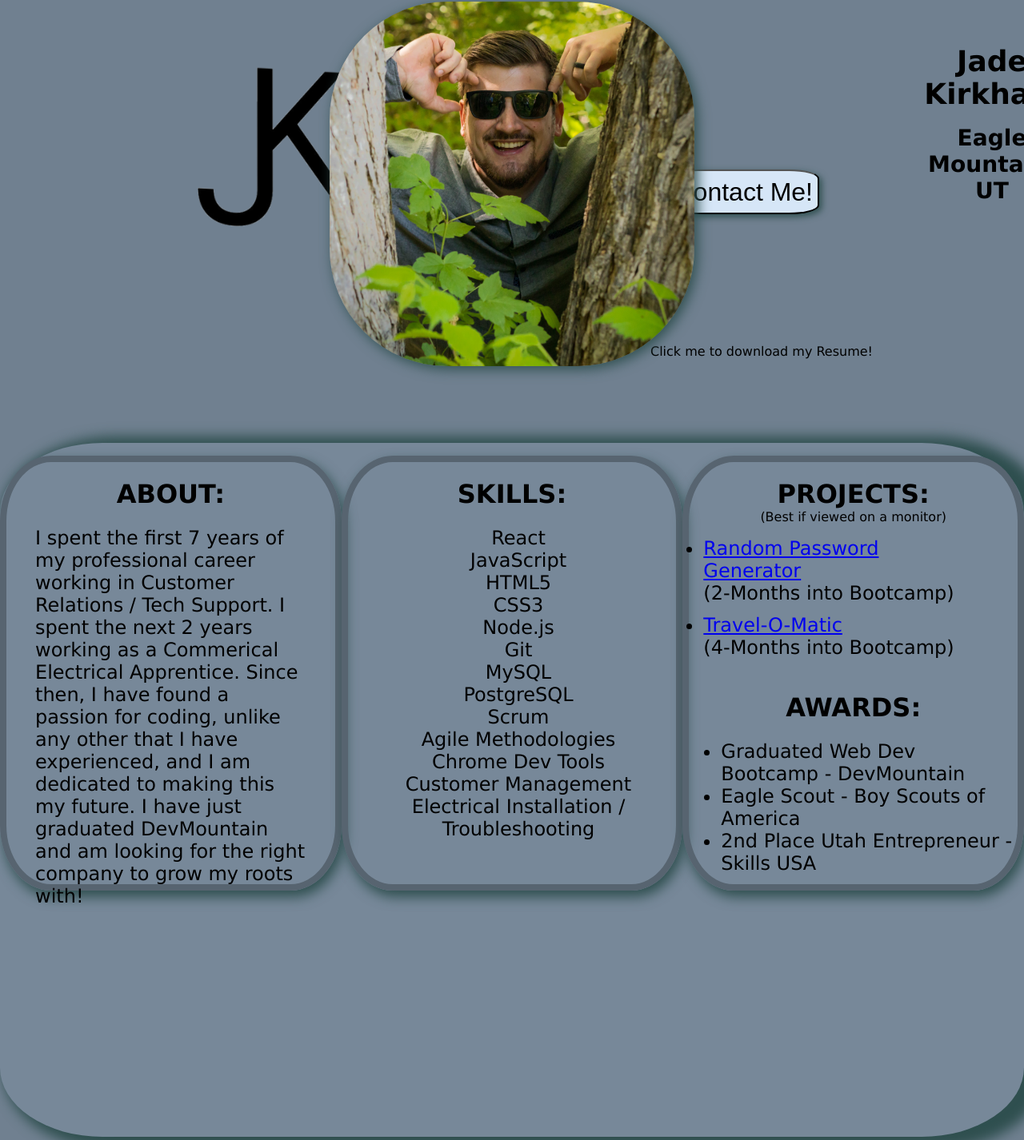
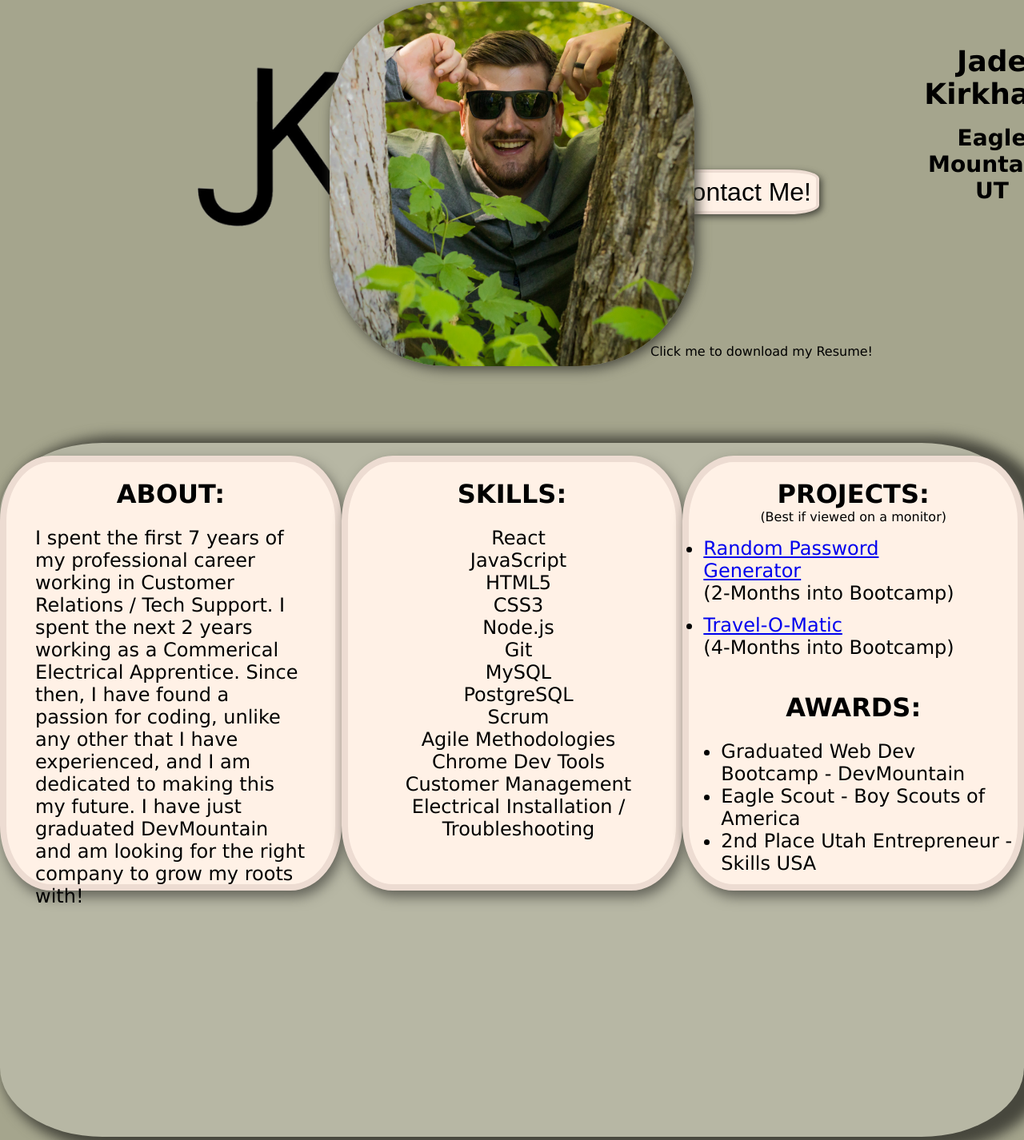
Before and after one commit to JaLeeKi/myPortfolio, a React (Create React App) app: page / in a window 1280 px wide. Shown: the part 298-1724 px from the top of the page at 80% size. Built offline with nearby package versions, Linux system fonts and the light colour scheme.

Commit message:
color changes

```diff
--- a/src/index.css
+++ b/src/index.css
@@ -3,7 +3,7 @@ body {
   height: 100%;
   width: 100%;
   margin: 0em;
-  background-color: slategray;
+  background-color: #a5a58d;
   font-family: Verdana, Geneva, Tahoma, sans-serif;
 }
 
@@ -32,9 +32,10 @@ body {
   border-radius: 20%;
   font-size: xx-large;
   font-weight: 500;
-  background-color: rgb(214, 230, 247);
-  box-shadow: 0.1em 0.1em 0.25em darkslategray;
+  box-shadow: 0.1em 0.1em 0.25em #47473d;
   margin-top: 9em;
+  border: solid #eddcd2 0.15em;
+  background-color: #fff1e6;
 }
 
 .contactBtn:hover {
@@ -44,7 +45,7 @@ body {
 }
 
 .content {
-  background-color: slategray;
+  background-color: #a5a58d;
   display: flex;
   flex-direction: column;
   align-items: center;
@@ -85,13 +86,13 @@ body {
   width: 28.5em;
   border-radius: 32.25%;
   margin-bottom: 5.75em;
-  box-shadow: 0.25em 0.25em 1em darkslategray;
+  box-shadow: 0.25em 0.25em 1em #47473d;
   margin-top: 18.75em;
 }
 
 .profilePic:hover {
   cursor: pointer;
-  box-shadow: 0.75em 0.75em 1em darkslategray;
+  box-shadow: 0.75em 0.75em 1em #47473d;
 }
 
 .picDesc {
@@ -101,8 +102,8 @@ body {
 }
 
 .middleContent {
-  box-shadow: 1em 0.25em 1em 0.75em darkslategray;
-  background-color: lightslategray;
+  box-shadow: 1em 0.25em 1em 0.75em #47473d;
+  background-color: #b7b7a4;
   border-radius: 10%;
   width: 100%;
   height: 54.25em;
@@ -124,18 +125,19 @@ body {
 .attrAbout {
   display: flex;
   flex-direction: column;
-  border: solid rgb(87, 100, 112) 0.5em;
+  border: solid #eddcd2 0.5em;
+  background-color: #fff1e6;
   border-radius: 15%;
   width: 30em;
   align-items: center;
   height: 33em;
-  box-shadow: 0.25em 0.5em 1em darkslategray;
+  box-shadow: 0.25em 0.5em 1em #64645a;
   transition-property: height, margin-top;
   transition-duration: 0.5s, 0.75s;
 }
 
 .attrAbout:hover {
-  box-shadow: 1em 1em 1em darkslategray;
+  box-shadow: 1em 1em 1em #64645a;
   height: 45em;
   margin-top: 3em;
 }
@@ -150,19 +152,20 @@ body {
 .attrSkills {
   display: flex;
   flex-direction: column;
-  border: solid rgb(87, 100, 112) 0.5em;
+  border: solid #eddcd2 0.5em;
+  background-color: #fff1e6;
   border-radius: 15%;
   width: 30em;
   align-items: center;
   height: 33em;
   text-align: center;
-  box-shadow: 0.25em 0.5em 1em darkslategray;
+  box-shadow: 0.25em 0.5em 1em #64645a;
   transition-property: height, margin-top;
   transition-duration: 0.5s, 0.75s;
 }
 
 .attrSkills:hover {
-  box-shadow: 1em 1em 1em darkslategray;
+  box-shadow: 1em 1em 1em #64645a;
   height: 45em;
   margin-top: 3em;
 }
@@ -183,18 +186,19 @@ body {
 .attrProjectsAndAwards {
   display: flex;
   flex-direction: column;
-  border: solid rgb(87, 100, 112) 0.5em;
+  border: solid #eddcd2 0.5em;
+  background-color: #fff1e6;
   border-radius: 15%;
   width: 30em;
   height: 33em;
   align-items: center;
-  box-shadow: 0.25em 0.5em 1em darkslategray;
+  box-shadow: 0.25em 0.5em 1em #64645a;
   transition-property: height, margin-top;
   transition-duration: 0.5s, 0.75s;
 }
 
 .attrProjectsAndAwards:hover {
-  box-shadow: 1em 1em 1em darkslategray;
+  box-shadow: 1em 1em 1em #64645a;
   height: 45em;
   margin-top: 3em;
 }
@@ -239,7 +243,7 @@ body {
   display: flex;
   flex-direction: row;
   justify-content: center;
-  background-color: slategray;
+  background-color: #a5a58d;
   width: 100%;
   margin-top: 0.25em;
 }
--- a/src/views/ContactMe.css
+++ b/src/views/ContactMe.css
@@ -58,16 +58,16 @@
   width: 30.98em;
   /* border: solid green 5px; */
   margin-left: 14em;
-  background-color: lightslategray;
+  background-color: #b7b7a4;
   border-radius: 10%;
-  border: solid darkslategray 0.25em;
+  border: solid #818175 0.25em;
   font-size: xx-large;
-  box-shadow: 0.25em 0.25em 0.25em darkslategray;
+  box-shadow: 0.25em 0.25em 0.25em #64645a;
   margin-bottom: 0.5em;
 }
 
 .contactForm:hover {
-  box-shadow: 0.25em 0.5em 0.5em darkslategray;
+  box-shadow: 0.25em 0.5em 0.5em #64645a;
 }
 
 .formInfo {
@@ -82,9 +82,12 @@
   width: 17em;
   height: 1.5em;
   margin-bottom: 1.5em;
-  border-radius: 7%;
+  border-radius: 5%;
   font-size: xx-large;
   outline: none;
+  background-color: #fff1e6;
+  border: solid #eddcd2 0.25em;
+  box-shadow: 0.25em 0.25em 0.5em #64645a;
 }
 
 .contactName::placeholder {
@@ -95,9 +98,12 @@
   width: 20em;
   height: 1.5em;
   margin-bottom: 1.5em;
-  border-radius: 7%;
+  border-radius: 5%;
   font-size: xx-large;
   outline: none;
+  background-color: #fff1e6;
+  border: solid #eddcd2 0.25em;
+  box-shadow: 0.25em 0.25em 0.5em #64645a;
 }
 
 .contact::placeholder {
@@ -110,11 +116,14 @@
   width: 30em;
   height: 10em;
   margin-bottom: 1.5em;
-  border-radius: 3%;
+  border-radius: 2.5%;
   font-size: xx-large;
   outline: none;
   word-wrap: break-word;
   resize: none;
+  background-color: #fff1e6;
+  border: solid #eddcd2 0.25em;
+  box-shadow: 0.25em 0.25em 0.5em #64645a;
 }
 
 .message::placeholder {
@@ -127,7 +136,10 @@
   border-radius: 25%;
   margin-left: 10em;
   width: 5em;
-  background-color: rgb(214, 230, 247);
+  border: solid #eddcd2 0.15em;
+  background-color: #fff1e6;
+  box-shadow: 0.25em 0.25em 0.5em #64645a;
+  cursor: pointer;
   /* animation-name: test;
   animation-duration: 4s; */
 }
```
